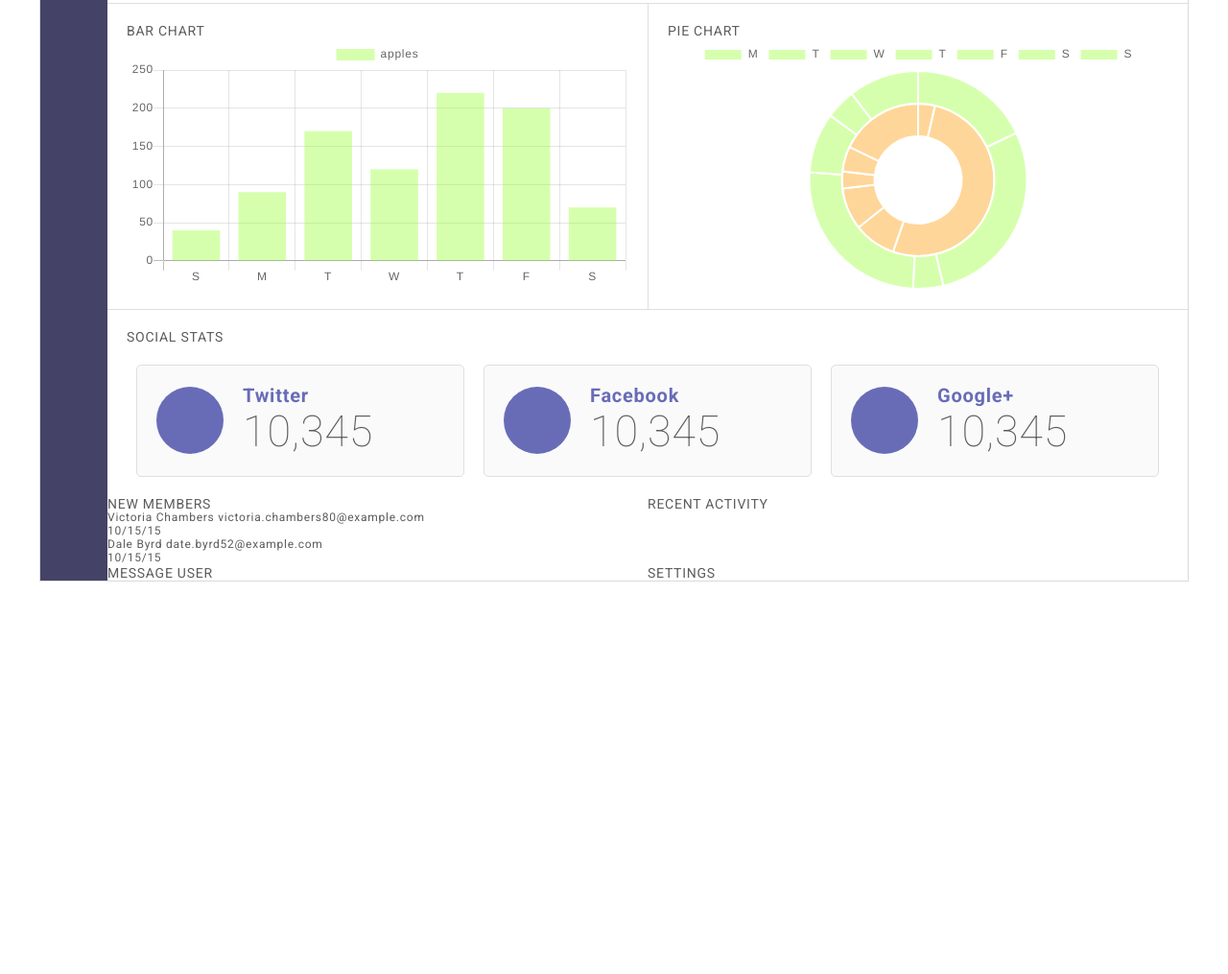
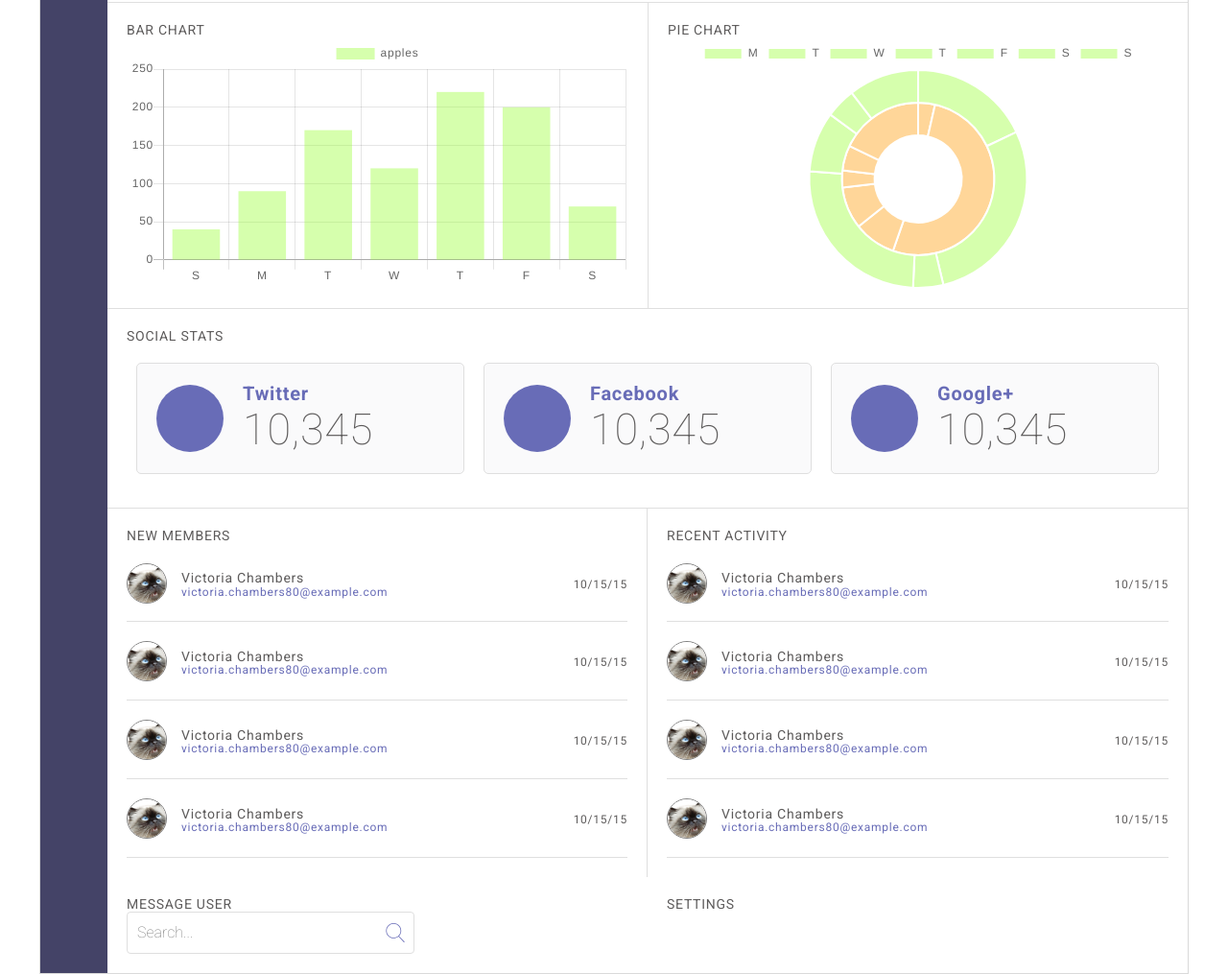
Before and after one commit to sup3rpr0xy/WebAppDashboard, a plain HTML site: page index.html in a window 1280 px wide. Shown: the part 815-1830 px from the top of the page at 96% size. Before the commit the page ends 1421 px from the top, so only its background shows below. Drawn offline with nearby package versions, Linux system fonts and the light colour scheme.

Commit message:
added the members and activity section

```diff
--- a/css/my-styles.css
+++ b/css/my-styles.css
@@ -16,6 +16,8 @@ body {
   font-weight: 400;
   font-size: 14px;
   text-transform: uppercase;
+  display: block;
+/*  margin-bottom: 20px;*/
 }
 
 .big {
@@ -146,7 +148,6 @@ svg {
 }
 
 .search-box {
-  padding: 0 20px;
   border-radius: 5px;
   display: inline-flex;
   align-content: center;
@@ -192,6 +193,7 @@ svg {
   flex-direction: row;
   justify-content: center;
   align-content: center;
+  margin-bottom: 15px;
 }
 
 /* ===================
@@ -200,6 +202,7 @@ svg {
 
 .members {
   grid-area: members;
+  border-right: 1px solid #DFDFDF;
 }
 
 .activity {
@@ -215,6 +218,7 @@ svg {
 }
 
 .act-flex-container {
+  border-top: 1px solid #DFDFDF;
   display: grid;
   grid-gap: 0;
   grid-template-areas:
@@ -376,8 +380,7 @@ form {
 }
 
 .act-flex-item {
-
-
+  padding: 20px 20px;
 }
 
 .s-flex-item {
@@ -412,3 +415,55 @@ form {
   color: #686CB7;
   text-align: left;
 }
+
+.member-entry {
+  display: inline-flex;
+  align-items: center;
+  width: 100%;
+  padding-bottom: 15px;
+  border-bottom: 1px solid #DFDFDF;
+  margin-top: 20px;
+}
+
+.profile-pic {
+  display: block;
+}
+
+.cat-photo-profile-pic {
+  width: 40px;
+  height: auto;
+  border-radius: 100%;
+  border: 1px solid grey;
+}
+
+.contact-details span {
+
+}
+
+.top-info {
+  display: block;
+  font-size: 14px;
+}
+
+.bottom-info {
+  display: block;
+  color: #686CB7;
+}
+
+.contact-details {
+  margin-left: 15px;
+
+}
+
+.date {
+  text-align: right;
+  width: 100%;
+}
+
+.message-user-form {
+  padding: 0 20px;
+  border-radius: 5px;
+  display: inline-flex;
+  align-content: center;
+  align-items: center;
+}
--- a/index.html
+++ b/index.html
@@ -157,25 +157,111 @@
                  <!-- Member Entry -->
                  <div class="member-entry">
                   <div class="profile-pic">
-
+                    <img class="cat-photo-profile-pic" src="img/cat.jpg" alt="Cat Profile Pic">
                   </div>
                   <div class="contact-details">
-                    <span>Victoria Chambers</span>
-                    <span>victoria.chambers80@example.com</span>
+                    <span class="top-info">Victoria Chambers</span>
+                    <span class="bottom-info">victoria.chambers80@example.com</span>
+                  </div>
+                  <div class="date">
+                    <span>10/15/15</span>
+                  </div>
+                </div>
+                <!-- Member Entry -->
+                 <div class="member-entry">
+                  <div class="profile-pic">
+                    <img class="cat-photo-profile-pic" src="img/cat.jpg" alt="Cat Profile Pic">
+                  </div>
+                  <div class="contact-details">
+                    <span class="top-info">Victoria Chambers</span>
+                    <span class="bottom-info">victoria.chambers80@example.com</span>
+                  </div>
+                  <div class="date">
+                    <span>10/15/15</span>
+                  </div>
+                </div>
+                <!-- Member Entry -->
+                 <div class="member-entry">
+                  <div class="profile-pic">
+                    <img class="cat-photo-profile-pic" src="img/cat.jpg" alt="Cat Profile Pic">
+                  </div>
+                  <div class="contact-details">
+                    <span class="top-info">Victoria Chambers</span>
+                    <span class="bottom-info">victoria.chambers80@example.com</span>
+                  </div>
+                  <div class="date">
+                    <span>10/15/15</span>
+                  </div>
+                </div>
+                <!-- Member Entry -->
+                 <div class="member-entry">
+                  <div class="profile-pic">
+                    <img class="cat-photo-profile-pic" src="img/cat.jpg" alt="Cat Profile Pic">
+                  </div>
+                  <div class="contact-details">
+                    <span class="top-info">Victoria Chambers</span>
+                    <span class="bottom-info">victoria.chambers80@example.com</span>
                   </div>
                   <div class="date">
                     <span>10/15/15</span>
                   </div>
                 </div>
 
-                <!-- Another Member Entry -->
-                <div class="member-entry">
+              </div>
+
+              <div class="act-flex-item activity">
+                <span class="sub-heading">Recent Activity</span>
+
+                <!-- Member Entry -->
+                 <div class="member-entry">
                   <div class="profile-pic">
-
+                    <img class="cat-photo-profile-pic" src="img/cat.jpg" alt="Cat Profile Pic">
                   </div>
                   <div class="contact-details">
-                    <span>Dale Byrd</span>
-                    <span>date.byrd52@example.com</span>
+                    <span class="top-info">Victoria Chambers</span>
+                    <span class="bottom-info">victoria.chambers80@example.com</span>
+                  </div>
+                  <div class="date">
+                    <span>10/15/15</span>
+                  </div>
+                </div>
+
+                <!-- Member Entry -->
+                 <div class="member-entry">
+                  <div class="profile-pic">
+                    <img class="cat-photo-profile-pic" src="img/cat.jpg" alt="Cat Profile Pic">
+                  </div>
+                  <div class="contact-details">
+                    <span class="top-info">Victoria Chambers</span>
+                    <span class="bottom-info">victoria.chambers80@example.com</span>
+                  </div>
+                  <div class="date">
+                    <span>10/15/15</span>
+                  </div>
+                </div>
+
+                <!-- Member Entry -->
+                 <div class="member-entry">
+                  <div class="profile-pic">
+                    <img class="cat-photo-profile-pic" src="img/cat.jpg" alt="Cat Profile Pic">
+                  </div>
+                  <div class="contact-details">
+                    <span class="top-info">Victoria Chambers</span>
+                    <span class="bottom-info">victoria.chambers80@example.com</span>
+                  </div>
+                  <div class="date">
+                    <span>10/15/15</span>
+                  </div>
+                </div>
+
+                <!-- Member Entry -->
+                 <div class="member-entry">
+                  <div class="profile-pic">
+                    <img class="cat-photo-profile-pic" src="img/cat.jpg" alt="Cat Profile Pic">
+                  </div>
+                  <div class="contact-details">
+                    <span class="top-info">Victoria Chambers</span>
+                    <span class="bottom-info">victoria.chambers80@example.com</span>
                   </div>
                   <div class="date">
                     <span>10/15/15</span>
@@ -183,13 +269,23 @@
                 </div>
 
 
-              </div>
 
-              <div class="act-flex-item activity">
-                <span class="sub-heading">Recent Activity</span>
               </div>
               <div class="act-flex-item message-user">
                 <span class="sub-heading">Message User</span>
+
+              <div class="">
+                <div>
+                  <form>
+                    <input class="message-user-form" type="text" placeholder="Search..." required>
+                    <img class="search-button" src="/icons/search.svg" alt="Search Button">
+                  </form>
+                </div>
+              <div>
+
+              </div>
+
+            </div>
               </div>
               <div class="act-flex-item settings">
                 <span class="sub-heading">Settings</span>
```
Also changed, not shown: img/cat.jpg (added), web_app_dashboard_v2/dashboard.png (added), web_app_dashboard_v2/icons/icon-bell.svg (added), web_app_dashboard_v2/icons/icon-dashboard.svg (added), web_app_dashboard_v2/icons/icon-facebook.svg (added), web_app_dashboard_v2/icons/icon-google-plus.svg (added), web_app_dashboard_v2/icons/icon-members.svg (added), web_app_dashboard_v2/icons/icon-settings.svg (added), web_app_dashboard_v2/icons/icon-twitter.svg (added), web_app_dashboard_v2/icons/icon-visits.svg (added).
